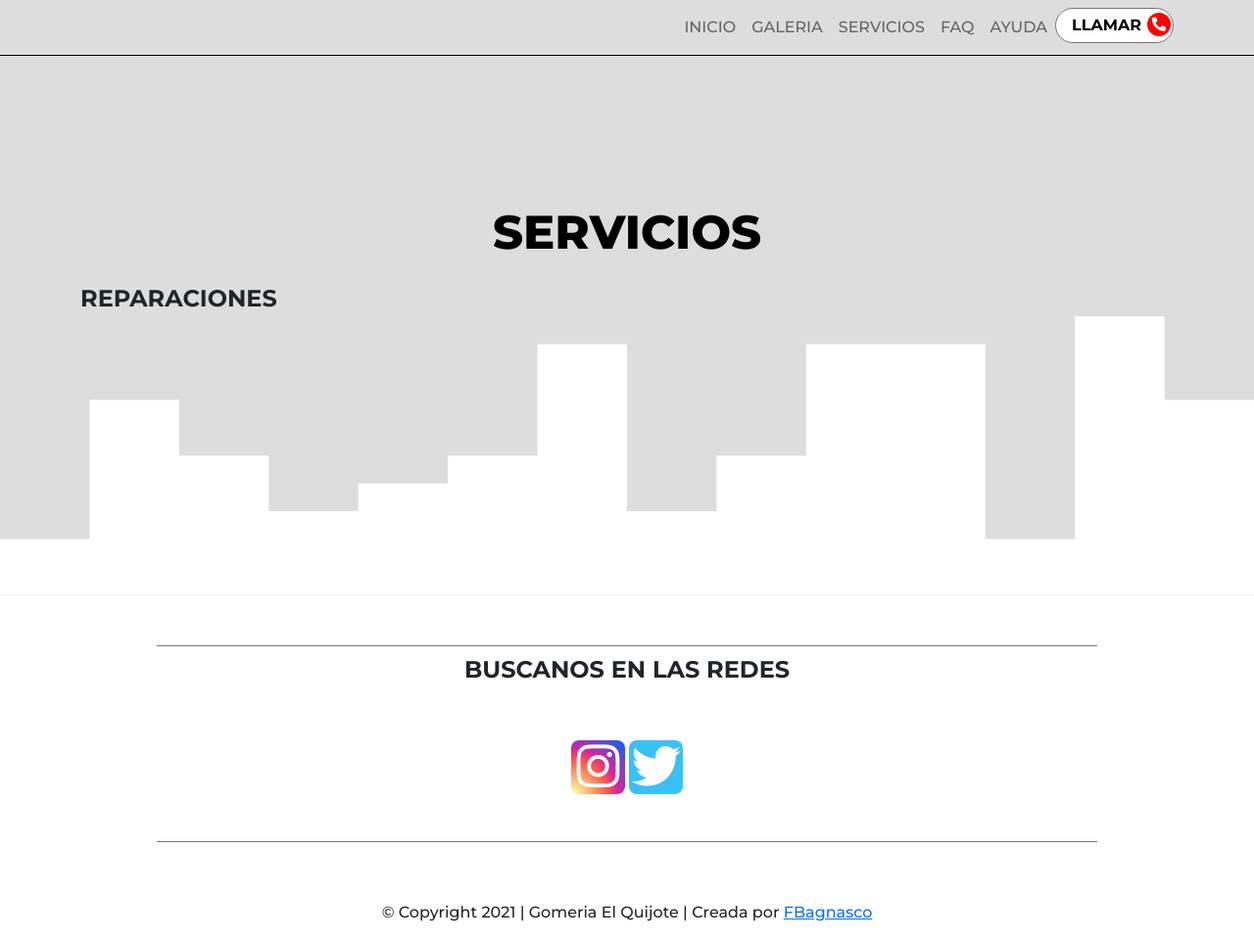
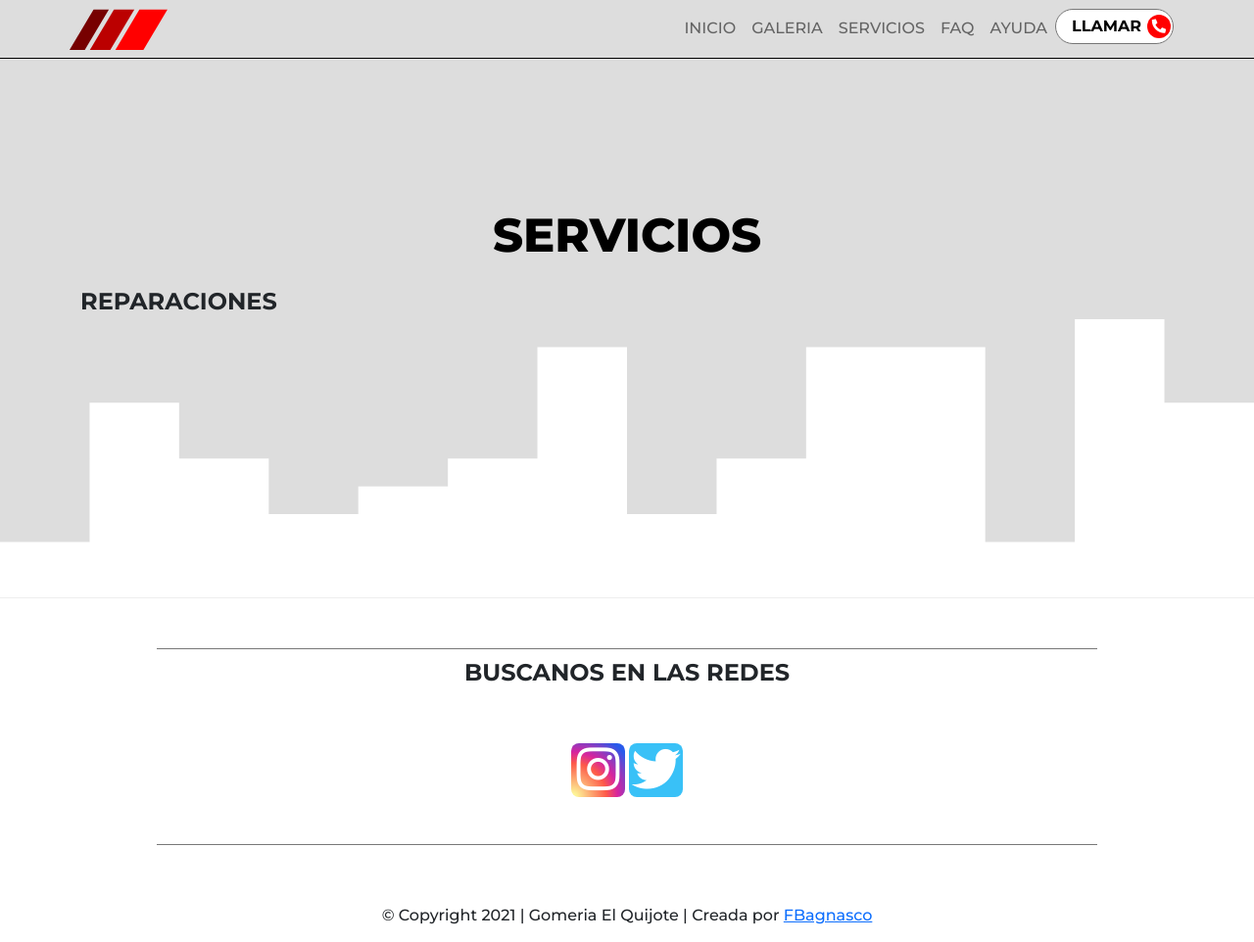
Before and after one commit to facubagnasco/Proyectocoder, a website: page servicios/index.html in a window 1280 px wide. Shown: the whole page at 98% size. Drawn offline with nearby package versions, Linux system fonts and the light colour scheme; files that its build step writes are made by us from their sources; the site is published under a folder, as on GitHub Pages, so addresses that start at the root find nothing.

Commit message:
ruta del logo

```diff
--- a/servicios/index.html
+++ b/servicios/index.html
@@ -30,7 +30,7 @@
     <header>
           <nav class="navbar navbar-expand-lg navbar-light menu">
             <div class="container">
-              <a class="navbar-brand logo" href="#"> <img src="/css/imgs/LOGO.svg" alt=""></a>
+              <a class="navbar-brand logo" href="#"> <img src="../css/imgs/LOGO.svg" alt=""></a>
               <button
                 class="navbar-toggler"
                 type="button"
```
